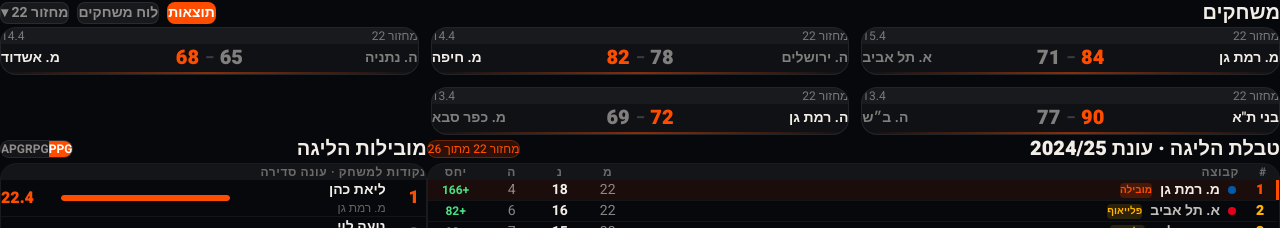
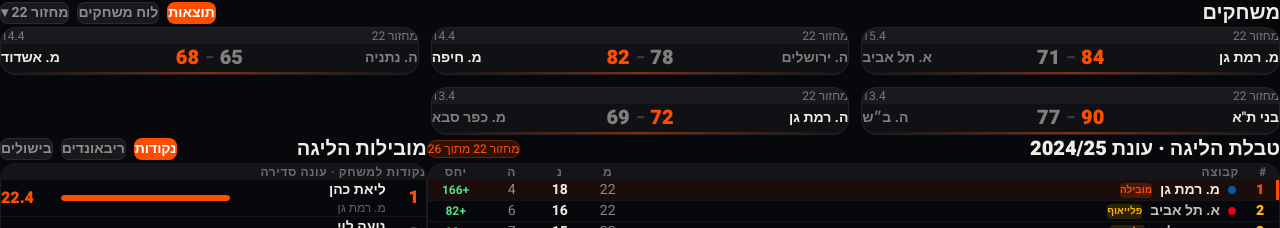
Before and after one commit to danasender4124/my-motion-app, a React (Vite) app: page / in a window 1280 px wide. Shown: the part 913-1141 px from the top of the page. Built offline with nearby package versions, Linux system fonts and the light colour scheme.

Commit message:
feat: replace Stats pill toggle with SectionTabs

```diff
--- a/src/components/ui/Stats.tsx
+++ b/src/components/ui/Stats.tsx
@@ -1,8 +1,15 @@
 import React, { useState } from 'react';
 import { motion } from 'framer-motion';
 import { TOP_SCORERS } from '../../data/league';
+import SectionTabs, { Tab } from './SectionTabs';
 
 type StatKey = 'ppg' | 'rpg' | 'apg';
+
+const STAT_TABS: Tab[] = [
+  { id: 'ppg', label: 'נקודות' },
+  { id: 'rpg', label: 'ריבאונדים' },
+  { id: 'apg', label: 'בישולים' },
+];
 
 const STAT_LABELS: Record<StatKey, string> = {
   ppg: 'נקודות למשחק',
@@ -20,21 +27,11 @@ const Stats: React.FC = () => {
     <section id="stats" className="py-12 px-4 md:px-8 max-w-7xl mx-auto" dir="rtl">
       <div className="flex flex-wrap items-center justify-between gap-4 mb-6">
         <h2 className="text-xl font-black" style={{ color: '#F2EDE6' }}>מובילות הליגה</h2>
-        <div className="flex rounded-xl overflow-hidden" style={{ background: 'rgba(255,255,255,0.06)', border: '1px solid rgba(255,255,255,0.08)' }}>
-          {(Object.keys(STAT_LABELS) as StatKey[]).map(key => (
-            <button
-              key={key}
-              onClick={() => setStat(key)}
-              className="px-4 py-2 text-xs font-semibold transition-all duration-200"
-              style={{
-                background: stat === key ? '#FF4D00' : 'transparent',
-                color: stat === key ? '#fff' : 'rgba(242,237,230,0.55)',
-              }}
-            >
-              {key.toUpperCase()}
-            </button>
-          ))}
-        </div>
+        <SectionTabs
+          tabs={STAT_TABS}
+          active={stat}
+          onChange={(id) => setStat(id as StatKey)}
+        />
       </div>
 
       <div className="rounded-2xl overflow-hidden" style={{ border: '1px solid rgba(255,255,255,0.08)' }}>
```
